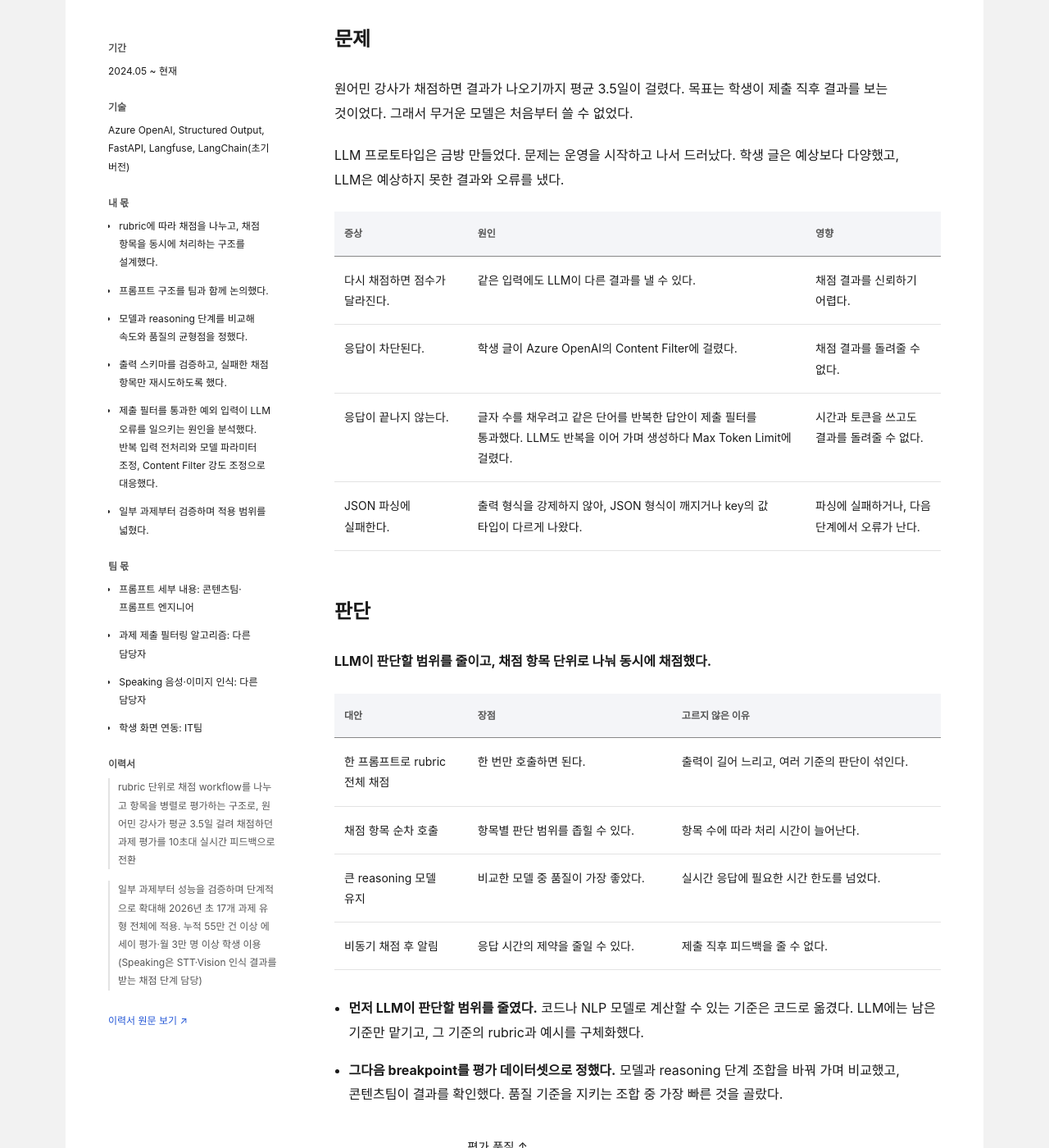
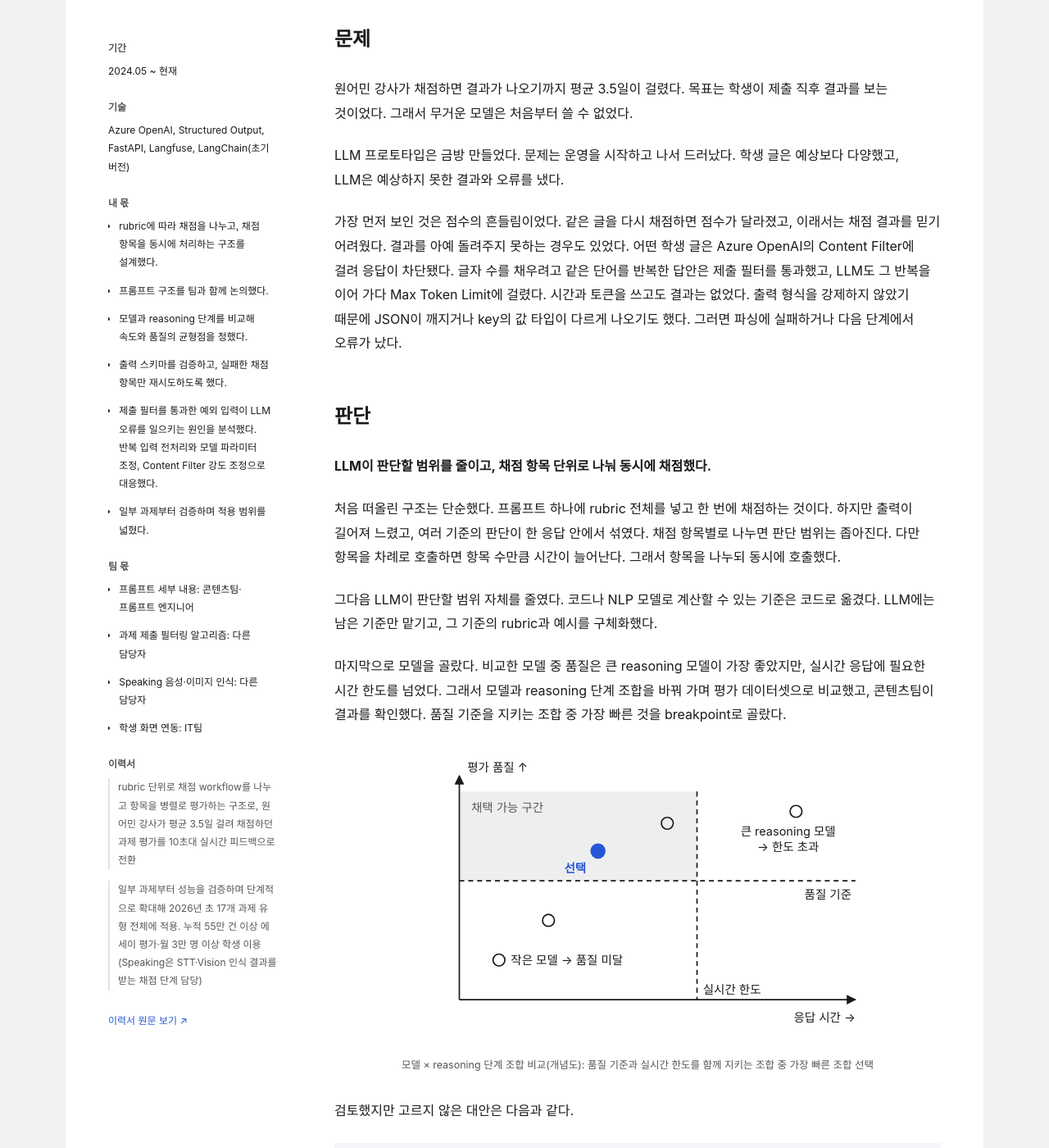
Before and after one commit to eatingbug/resume, a Jekyll site: the page built from portfolio/print.html, in a window 1280 px wide and 1400 px high, scrolled down 953 px. Shown: the whole window at 82% size. Built offline with Jekyll 4.4.1, drawn with Linux system fonts in a browser that asks for light colours; some web fonts are replaced; some of the changed text lies outside the part shown.

Commit message:
사례 1·3: 본문을 사례 2와 같은 서사형으로 정리
- 섹션 제목은 유지하고, 문제·판단·구현 본문을 서술형으로 다시 씀
- 사례 1: 대안 표를 3개로 축소(비동기 채점 후 알림 제외)
- 사례 3: 단계별 선택지 표를 서사로 옮기고, 문서에 근거가 있는
  대안 3개(YAML 분리에서 멈춤, 자동 평가만으로 채택, 운영 A/B)로 재구성

Co-Authored-By: Claude Opus 5.5 <noreply@anthropic.com>
Claude-Session: https://claude.ai/code/session_01LggRP3xnCb1zkqEVdrWoxY

```diff
--- a/_cases/prompt-cicd-gate.md
+++ b/_cases/prompt-cicd-gate.md
@@ -22,41 +22,41 @@ bullets:
 
 ## 문제
 
-팀에 합류했을 때 프롬프트는 Python 코드 안의 문자열이었다. 프롬프트 엔지니어가 채점 기준에 맞게 프롬프트를 고쳐도 바로 반영되지 않았다. AI 엔지니어가 서버를 다시 배포해야 했다. 프롬프트 개선이 서버 배포에 묶여 있었다.
+팀에 합류했을 때 프롬프트는 Python 코드 안의 문자열이었다. 읽고 고치기도 어려웠지만, 더 큰 문제는 반영 속도였다. 프롬프트 엔지니어가 채점 기준에 맞게 프롬프트를 고쳐도, AI 엔지니어가 서버를 다시 배포해야 반영됐다. 프롬프트 개선이 서버 배포에 묶여 있었다.
 
-그렇다고 프롬프트만 바로 교체할 수도 없었다. LLM 출력은 비결정적이라, 작은 수정으로도 채점 품질이 달라질 수 있다. 그래서 [사례 2]({{ '/portfolio/quality-loop/' | absolute_url }})에서 만든 품질 측정 수단을, 변경을 채택하고 운영에 반영하는 절차에 연결해야 했다.
+그렇다고 프롬프트만 바로 교체할 수도 없었다. LLM 출력은 비결정적이라, 작은 수정으로도 채점 품질이 달라질 수 있다. 그런데 병합 전에 자동으로 평가하는 절차가 없어서, 변경 전후의 품질을 사람이 직접 확인해야 했다. 게다가 프롬프트를 바꾸면 품질뿐 아니라 지연시간과 비용도 함께 달라졌다. 지표 하나만 보고 새 버전을 채택할 수는 없었다.
 
-| 상황 | 영향 |
-|---|---|
-| 프롬프트가 Python 코드 안에 있었다. | 읽고 고치기 어려웠다. 프롬프트만 바꿔도 서버를 다시 배포해야 했다. |
-| 병합 전에 자동으로 평가하지 않았다. | 변경 전후의 품질을 사람이 직접 확인해야 했다. |
-| 프롬프트를 바꾸면 품질뿐 아니라 지연시간과 비용도 달라졌다. | 지표 하나만으로 새 버전을 채택할지 결정하기 어려웠다. |
+그래서 [사례 2]({{ '/portfolio/quality-loop/' | absolute_url }})에서 만든 품질 측정 수단을, 변경을 채택하고 운영에 반영하는 절차에 연결해야 했다.
 
 ## 판단
 
 **프롬프트 교체는 서버 배포에서 분리하되, 변경의 채택은 자동 평가와 사람 검토를 거치게 했다.**
 
-| 선택지 | 해결하는 문제 | 남은 문제·판단 |
+분리와 검증은 한 번에 하지 않고 순서대로 붙였다. 먼저 코드 안 문자열을 YAML 파일로 옮겼다. 프롬프트를 읽고 고치기는 쉬워졌지만, 여전히 서버와 함께 배포해야 했다. 그래서 프롬프트 저장소와 Langfuse로 분리했다. 이제 버전을 관리하고 서버 재배포 없이 교체할 수 있었다. 그러자 새 문제가 생겼다. 서버 배포라는 관문이 사라졌으니, 변경 후의 품질을 확인할 절차가 따로 필요했다. 마지막으로 PR 평가 게이트와 staging 테스트를 붙였다.
+
+게이트의 역할은 좁게 잡았다. 기준 미달처럼 명백한 문제는 자동 검사가 막는다. CI가 실패하면 병합할 수 없다. 하지만 품질·지연시간·비용이 서로 엇갈리면 자동으로 정할 수 없다. 그때는 사람이 평가 리포트와 변경 목적을 보고 최종 채택한다. 미세한 차이만으로 변경을 막지도 않았다. 기준 버전과 큰 차이가 없으면, 왜 프롬프트를 바꿨는지 확인하고 대체로 병합한다. 지표별 임계치는 현재 조정 중이다.
+
+운영에 반영하기 전에는 학생에게 보이지 않게 확인한다. staging 환경에서 변경된 프롬프트와 workflow를 실제 운영 데이터로 테스트한다.
+
+검토했지만 고르지 않은 대안은 다음과 같다.
+
+| 대안 | 장점 | 고르지 않은 이유 |
 |---|---|---|
-| YAML 파일로 분리 | 프롬프트를 읽고 고치기 쉬워진다. | 여전히 서버와 함께 배포해야 한다. |
-| 프롬프트 저장소·Langfuse로 분리 | 버전을 관리하고 서버 재배포 없이 교체할 수 있다. | 변경 후의 품질을 확인할 절차가 필요하다. |
-| PR 평가 게이트와 staging 테스트 연결 | 병합 전에 품질을 비교하고, 운영에 반영하기 전에 전체 흐름을 확인한다. | 최종 채택에는 사람의 판단이 필요하다. |
-| 운영 A/B 테스트 | 실제 트래픽으로 비교할 수 있다. | 성능이 떨어질 수 있는 버전을 학생에게 보여 줘야 하므로 선택하지 않았다. |
-
-- **분리와 검증을 순서대로 붙였다.** 먼저 코드 안 문자열을 YAML 파일로 옮겼다. 이어서 프롬프트 저장소·Langfuse로 분리하고, 마지막에 평가 게이트를 붙였다.
-- **명백한 문제는 자동 검사가 막고, 장단점은 사람이 판단한다.** 기준 미달이면 CI가 실패해 병합을 막는다. 하지만 품질·지연시간·비용이 서로 엇갈리면 자동으로 정할 수 없다. 그때는 사람이 평가 리포트와 변경 목적을 보고 최종 채택한다.
-- **미세한 차이만으로 변경을 막지는 않았다.** 기준 버전과 큰 차이가 없으면, 왜 프롬프트를 바꿨는지 확인하고 대체로 병합한다. 지표별 임계치는 현재 조정 중이다.
-- **운영에 반영하기 전에는 학생에게 보이지 않게 확인한다.** staging 환경에서 변경된 프롬프트와 workflow를 실제 운영 데이터로 테스트한다.
+| YAML 파일 분리에서 멈춤 | 프롬프트를 읽고 고치기 쉬워진다. | 여전히 서버와 함께 배포해야 한다. |
+| 자동 평가만으로 채택 결정 | 사람의 검토 시간이 들지 않는다. | 품질·지연시간·비용이 엇갈리면 변경 목적을 아는 사람이 판단해야 한다. |
+| 운영 A/B 테스트 | 실제 트래픽으로 비교할 수 있다. | 성능이 떨어질 수 있는 버전을 학생에게 보여 줘야 한다. |
 
 ## 구현
 
 {% include diagrams/prompt-cicd-gate.html %}
 
-- **PR 단계:** 평가 데이터셋으로 기준 버전과 비교한다. 실패하면 PR 코멘트에 실패 원인·문제 샘플·개선 제안이 남고, 작성자는 이를 보고 고친다. 자동 평가를 통과하면 사람이 리뷰한다.
-- **staging 단계:** staging 브랜치에 병합한 뒤 실제 운영 데이터로 E2E 테스트를 한다. 결과는 학생에게 노출하지 않는다.
-- **운영 반영:** 개발자가 최종 채택해 운영 브랜치에 병합한다. 프롬프트는 Langfuse에 새 버전으로 등록하고 production label을 옮긴다. Langfuse의 프롬프트 변경 webhook이 이를 AI 서버에 반영한다.
-- **교체 범위:** 프롬프트 변경은 서버 재배포 없이 반영한다. workflow 코드가 바뀌면 서버 배포가 필요하다. AI 서버는 이전·새 프롬프트 I/O 계약을 함께 지원한다. 그래서 호환 범위 안이면 계약이 다른 버전 사이에서도 교체·롤백할 수 있다.
-- **운영 확인:** 반영 후 품질은 사례 2의 운영 표본 평가·대시보드·임계값 알림으로 확인한다.
+프롬프트 변경은 PR에서 시작한다. 평가 데이터셋으로 기준 버전과 비교하고, 실패하면 PR 코멘트에 실패 원인·문제 샘플·개선 제안이 남는다. 작성자는 이를 보고 고친다. 자동 평가를 통과하면 사람이 리뷰한다.
+
+리뷰를 통과하면 staging 브랜치에 병합하고, 실제 운영 데이터로 E2E 테스트를 한다. 결과는 학생에게 노출하지 않는다. 그다음 개발자가 최종 채택해 운영 브랜치에 병합한다. 프롬프트는 Langfuse에 새 버전으로 등록하고 production label을 옮긴다. Langfuse의 프롬프트 변경 webhook이 이를 AI 서버에 반영한다. 반영 후의 품질은 사례 2의 운영 표본 평가·대시보드·임계값 알림으로 확인한다.
+
+재배포 없이 바꿀 수 있는 범위도 정했다. 프롬프트 변경은 서버 재배포 없이 반영하지만, workflow 코드가 바뀌면 서버 배포가 필요하다. AI 서버는 이전·새 프롬프트 I/O 계약을 함께 지원한다. 그래서 호환 범위 안이면 계약이 다른 버전 사이에서도 교체·롤백할 수 있다.
+
+문제가 생겼을 때의 경로는 심각도에 따라 나눴다.
 
 | 상황 | 대응 경로 |
 |---|---|
--- a/_cases/realtime-grading.md
+++ b/_cases/realtime-grading.md
@@ -31,43 +31,43 @@ bullets:
 
 LLM 프로토타입은 금방 만들었다. 문제는 운영을 시작하고 나서 드러났다. 학생 글은 예상보다 다양했고, LLM은 예상하지 못한 결과와 오류를 냈다.
 
-| 증상 | 원인 | 영향 |
-|---|---|---|
-| 다시 채점하면 점수가 달라진다. | 같은 입력에도 LLM이 다른 결과를 낼 수 있다. | 채점 결과를 신뢰하기 어렵다. |
-| 응답이 차단된다. | 학생 글이 Azure OpenAI의 Content Filter에 걸렸다. | 채점 결과를 돌려줄 수 없다. |
-| 응답이 끝나지 않는다. | 글자 수를 채우려고 같은 단어를 반복한 답안이 제출 필터를 통과했다. LLM도 반복을 이어 가며 생성하다 Max Token Limit에 걸렸다. | 시간과 토큰을 쓰고도 결과를 돌려줄 수 없다. |
-| JSON 파싱에 실패한다. | 출력 형식을 강제하지 않아, JSON 형식이 깨지거나 key의 값 타입이 다르게 나왔다. | 파싱에 실패하거나, 다음 단계에서 오류가 난다. |
+가장 먼저 보인 것은 점수의 흔들림이었다. 같은 글을 다시 채점하면 점수가 달라졌고, 이래서는 채점 결과를 믿기 어려웠다. 결과를 아예 돌려주지 못하는 경우도 있었다. 어떤 학생 글은 Azure OpenAI의 Content Filter에 걸려 응답이 차단됐다. 글자 수를 채우려고 같은 단어를 반복한 답안은 제출 필터를 통과했고, LLM도 그 반복을 이어 가다 Max Token Limit에 걸렸다. 시간과 토큰을 쓰고도 결과는 없었다. 출력 형식을 강제하지 않았기 때문에 JSON이 깨지거나 key의 값 타입이 다르게 나오기도 했다. 그러면 파싱에 실패하거나 다음 단계에서 오류가 났다.
 
 ## 판단
 
 **LLM이 판단할 범위를 줄이고, 채점 항목 단위로 나눠 동시에 채점했다.**
+
+처음 떠올린 구조는 단순했다. 프롬프트 하나에 rubric 전체를 넣고 한 번에 채점하는 것이다. 하지만 출력이 길어져 느렸고, 여러 기준의 판단이 한 응답 안에서 섞였다. 채점 항목별로 나누면 판단 범위는 좁아진다. 다만 항목을 차례로 호출하면 항목 수만큼 시간이 늘어난다. 그래서 항목을 나누되 동시에 호출했다.
+
+그다음 LLM이 판단할 범위 자체를 줄였다. 코드나 NLP 모델로 계산할 수 있는 기준은 코드로 옮겼다. LLM에는 남은 기준만 맡기고, 그 기준의 rubric과 예시를 구체화했다.
+
+마지막으로 모델을 골랐다. 비교한 모델 중 품질은 큰 reasoning 모델이 가장 좋았지만, 실시간 응답에 필요한 시간 한도를 넘었다. 그래서 모델과 reasoning 단계 조합을 바꿔 가며 평가 데이터셋으로 비교했고, 콘텐츠팀이 결과를 확인했다. 품질 기준을 지키는 조합 중 가장 빠른 것을 breakpoint로 골랐다.
+
+{% include diagrams/realtime-grading-breakpoint.html %}
+
+검토했지만 고르지 않은 대안은 다음과 같다.
 
 | 대안 | 장점 | 고르지 않은 이유 |
 |---|---|---|
 | 한 프롬프트로 rubric 전체 채점 | 한 번만 호출하면 된다. | 출력이 길어 느리고, 여러 기준의 판단이 섞인다. |
 | 채점 항목 순차 호출 | 항목별 판단 범위를 좁힐 수 있다. | 항목 수에 따라 처리 시간이 늘어난다. |
 | 큰 reasoning 모델 유지 | 비교한 모델 중 품질이 가장 좋았다. | 실시간 응답에 필요한 시간 한도를 넘었다. |
-| 비동기 채점 후 알림 | 응답 시간의 제약을 줄일 수 있다. | 제출 직후 피드백을 줄 수 없다. |
 
-- **먼저 LLM이 판단할 범위를 줄였다.** 코드나 NLP 모델로 계산할 수 있는 기준은 코드로 옮겼다. LLM에는 남은 기준만 맡기고, 그 기준의 rubric과 예시를 구체화했다.
-- **그다음 breakpoint를 평가 데이터셋으로 정했다.** 모델과 reasoning 단계 조합을 바꿔 가며 비교했고, 콘텐츠팀이 결과를 확인했다. 품질 기준을 지키는 조합 중 가장 빠른 것을 골랐다.
-
-{% include diagrams/realtime-grading-breakpoint.html %}
-
-- **Structured Output은 처음에 쓰지 않았다.** 적용해 보니 응답이 느려지고 채점 품질도 떨어졌다. 대신 프롬프트 I/O 계약에 정의한 키와 타입을 코드로 검증했다.
-- **나중에 스키마를 고쳐 도입했다.** 모델을 바꾸고, 필드 순서를 바꾸고, 중첩을 줄였다. 그러자 품질 저하가 줄었다.
+출력 형식은 한 번에 정하지 못했다. 처음에 Structured Output을 적용해 보니 응답이 느려지고 채점 품질도 떨어졌다. 그래서 처음에는 쓰지 않고, 프롬프트 I/O 계약에 정의한 키와 타입을 코드로 검증했다. 나중에 스키마를 고쳐 다시 도입했다. 모델을 바꾸고, 필드 순서를 바꾸고, 중첩을 줄이자 품질 저하가 줄었다.
 
 ## 구현
 
 {% include diagrams/realtime-grading.html %}
 
-- **예외 입력부터 분석했다.** 제출 필터를 통과한 답안 중 어떤 입력이 LLM 오류를 일으키는지 찾았다. 원인마다 막는 지점을 달리했다.
-- **반복 입력은 채점 전에 걸렀다.** 같은 단어를 반복한 답안은 정규표현식으로 미리 감지해 AI 서버에서 전처리했다. LLM이 반복을 이어 가지 않도록 frequency_penalty·presence_penalty 같은 모델 파라미터도 조정했다.
-- **차단되는 글은 필터 강도로 풀었다.** Azure OpenAI Content Filter의 강도를 조정했다.
-- **형식 오류는 실패한 항목만 다시 호출했다.** 항목 하나가 실패했다고 제출물 전체의 채점을 버릴 수는 없었다. 그래서 출력 검증에 실패한 채점 항목만 재시도했다.
-- **그러자 초기 운영의 오류가 줄었다.** 전처리, 필터 조정, 출력 스키마 검증과 항목별 재시도를 차례로 도입했다. OpenAI 모델 버전까지 올리자 예외 입력 오류가 감소했다.
-- **Speaking에서는 채점 단계를 맡았다.** 다른 담당자가 처리한 STT·Vision 인식 결과를 받아 채점했다.
-- **적용 범위는 성능을 확인하며 넓혔다.** 과제마다 rubric과 답안 분포가 달랐다. 그래서 일부 과제부터 적용하고, 검증을 거쳐 2026년 초 17개 과제 유형 전체로 넓혔다.
+구조를 정한 뒤에는 운영에서 터지는 오류를 하나씩 막았다. 먼저 제출 필터를 통과한 답안 중 어떤 입력이 LLM 오류를 일으키는지 분석했고, 원인마다 막는 지점을 달리했다.
+
+같은 단어를 반복한 답안은 채점 전에 걸렀다. 정규표현식으로 미리 감지해 AI 서버에서 전처리했고, LLM이 반복을 이어 가지 않도록 frequency_penalty·presence_penalty 같은 모델 파라미터도 조정했다. 차단되는 글은 Azure OpenAI Content Filter의 강도를 조정해 풀었다.
+
+형식 오류는 실패한 항목만 다시 호출했다. 항목 하나가 실패했다고 제출물 전체의 채점을 버릴 수는 없었다. 그래서 출력 검증에 실패한 채점 항목만 재시도했다. 전처리, 필터 조정, 출력 스키마 검증과 항목별 재시도를 차례로 도입했고, OpenAI 모델 버전까지 올리자 초기 운영의 예외 입력 오류가 줄었다.
+
+Speaking에서는 채점 단계를 맡았다. 다른 담당자가 처리한 STT·Vision 인식 결과를 받아 채점했다.
+
+적용 범위는 성능을 확인하며 넓혔다. 과제마다 rubric과 답안 분포가 달랐기 때문이다. 일부 과제부터 적용하고, 검증을 거쳐 2026년 초 17개 과제 유형 전체로 넓혔다.
 
 여기까지는 채점 결과를 돌려주기 위한 처리다. 하지만 형식이 맞는다고 채점이 맞는 것은 아니다. 반환한 결과가 rubric에 맞는지는 따로 검증해야 했다. [사례 2]({{ '/portfolio/quality-loop/' | absolute_url }})에서는 개발과 운영에서 오채점을 찾아 고친 과정을 다룬다.
 
```
